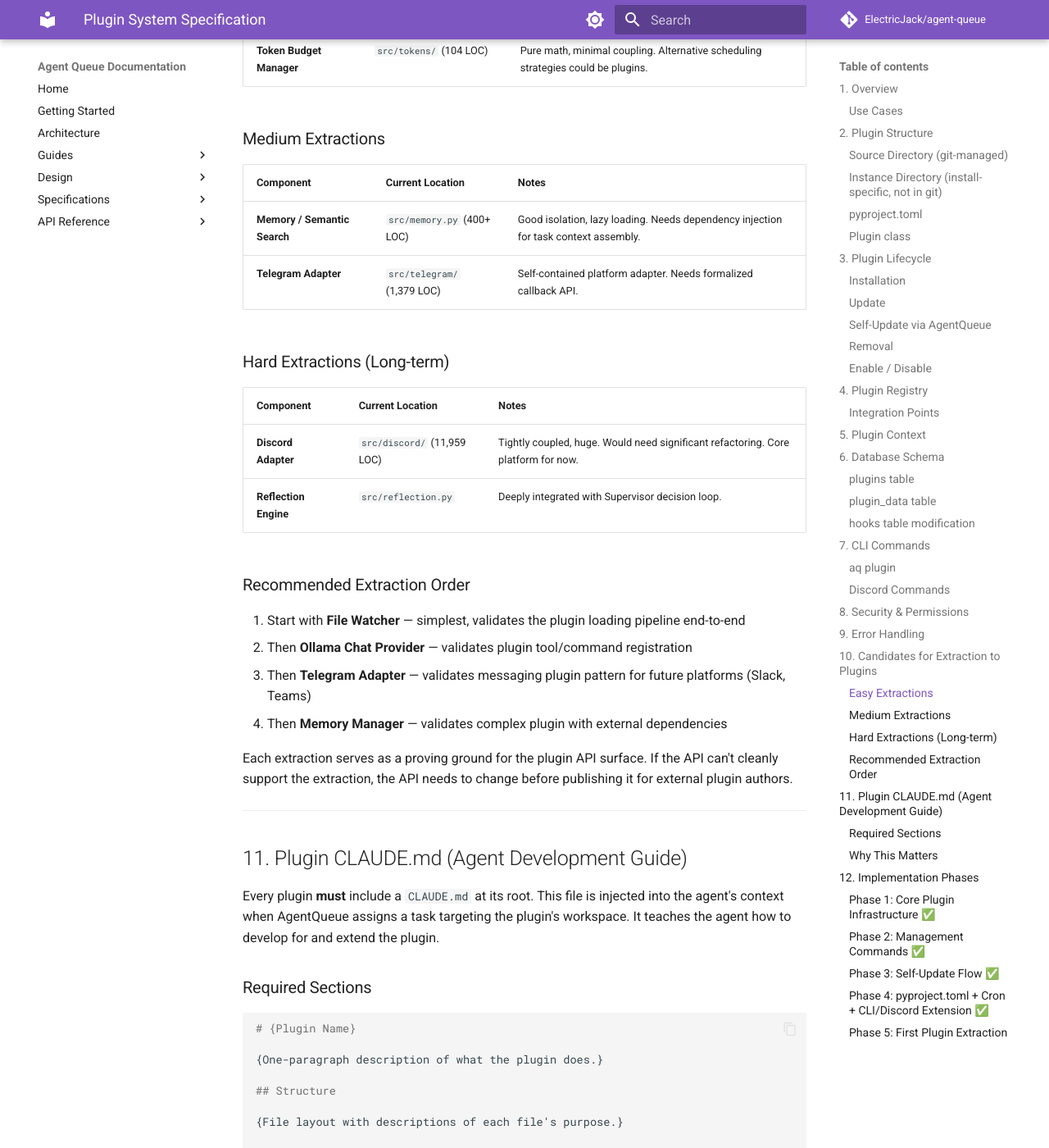
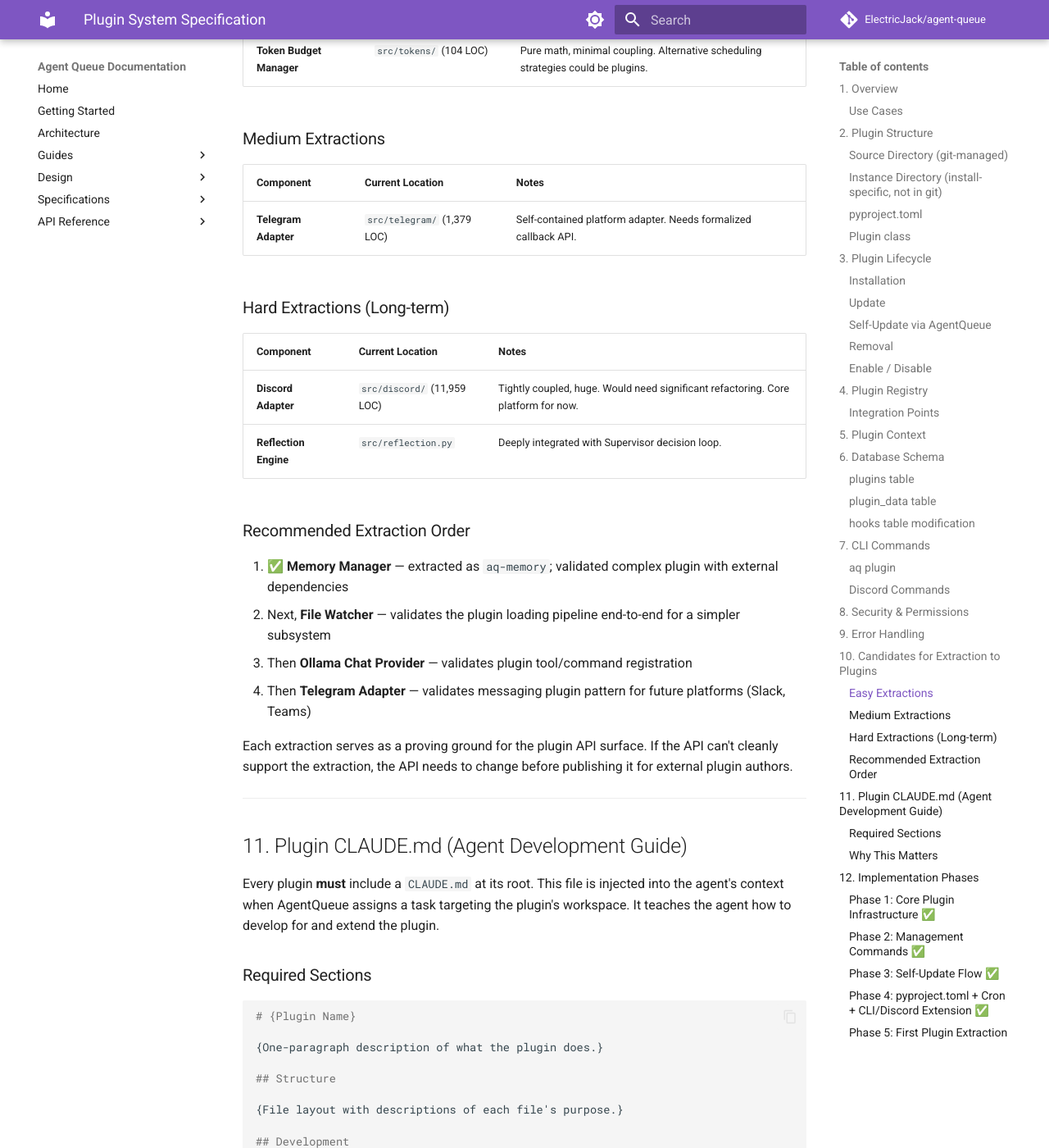
Before and after one commit to darcyle/agent-queue, an MkDocs documentation site: the page built from docs/specs/plugin-system.md, in a window 1280 px wide and 1400 px high, scrolled down 12441 px. Shown: the whole window at 82% size. Built offline with MkDocs 1.6.1 and Material for MkDocs 9.7.7, drawn with Linux system fonts in a browser that asks for light colours; comment, search, counter and statistics services are not loaded; some of the changed text lies outside the part shown.

Commit message:
Update docs: memory plugin is now external (aq-memory)
Reflects the post-extraction reality after Tasks 1-12:
- memory-plugin.md §1: "self-contained internal" -> "self-contained external"
- plugin-system.md Phase 5: mark memory extraction complete
- plugin-system.md §10: remove Memory from Medium Extractions table; reorder Recommended Extraction Order
- profile.md: aq-memory listed as external; remove src/plugins/internal/memory/* file rows; remove packages/memsearch row (memsearch ships with the plugin); update dependencies line

CLAUDE.md was already updated mid-session by the linter and is left as-is.

Co-Authored-By: Claude Opus 4.7 (1M context) <noreply@anthropic.com>

```diff
--- a/docs/specs/plugin-system.md
+++ b/docs/specs/plugin-system.md
@@ -535,7 +535,6 @@ Several existing AgentQueue subsystems are good candidates for extraction into p
 
 | Component | Current Location | Notes |
 |---|---|---|
-| **Memory / Semantic Search** | `src/memory.py` (400+ LOC) | Good isolation, lazy loading. Needs dependency injection for task context assembly. |
 | **Telegram Adapter** | `src/telegram/` (1,379 LOC) | Self-contained platform adapter. Needs formalized callback API. |
 
 ### Hard Extractions (Long-term)
@@ -547,10 +546,10 @@ Several existing AgentQueue subsystems are good candidates for extraction into p
 
 ### Recommended Extraction Order
 
-1. Start with **File Watcher** — simplest, validates the plugin loading pipeline end-to-end
-2. Then **Ollama Chat Provider** — validates plugin tool/command registration
-3. Then **Telegram Adapter** — validates messaging plugin pattern for future platforms (Slack, Teams)
-4. Then **Memory Manager** — validates complex plugin with external dependencies
+1. ✅ **Memory Manager** — extracted as `aq-memory`; validated complex plugin with external dependencies
+2. Next, **File Watcher** — validates the plugin loading pipeline end-to-end for a simpler subsystem
+3. Then **Ollama Chat Provider** — validates plugin tool/command registration
+4. Then **Telegram Adapter** — validates messaging plugin pattern for future platforms (Slack, Teams)
 
 Each extraction serves as a proving ground for the plugin API surface. If the API can't cleanly support the extraction, the API needs to change before publishing it for external plugin authors.
 
@@ -650,6 +649,7 @@ Without a CLAUDE.md, the agent has to reverse-engineer all of this from code, wh
 - Legacy `plugin.yaml` still supported with deprecation warning
 
 ### Phase 5: First Plugin Extraction
-- Extract File Watcher as a plugin (proves the architecture)
-- Document plugin authoring guide
-- Publish plugin template repository
+- ✅ Memory plugin extracted to external repo (aq-memory)
+- (File Watcher extraction: still planned)
+- ✅ Plugin authoring guide via aq-memory's CLAUDE.md
+- (Plugin template repository: still planned)
```
Also changed, not shown: docs/specs/design/memory-plugin.md (+4 -3 lines), profile.md (+10 -12 lines).
